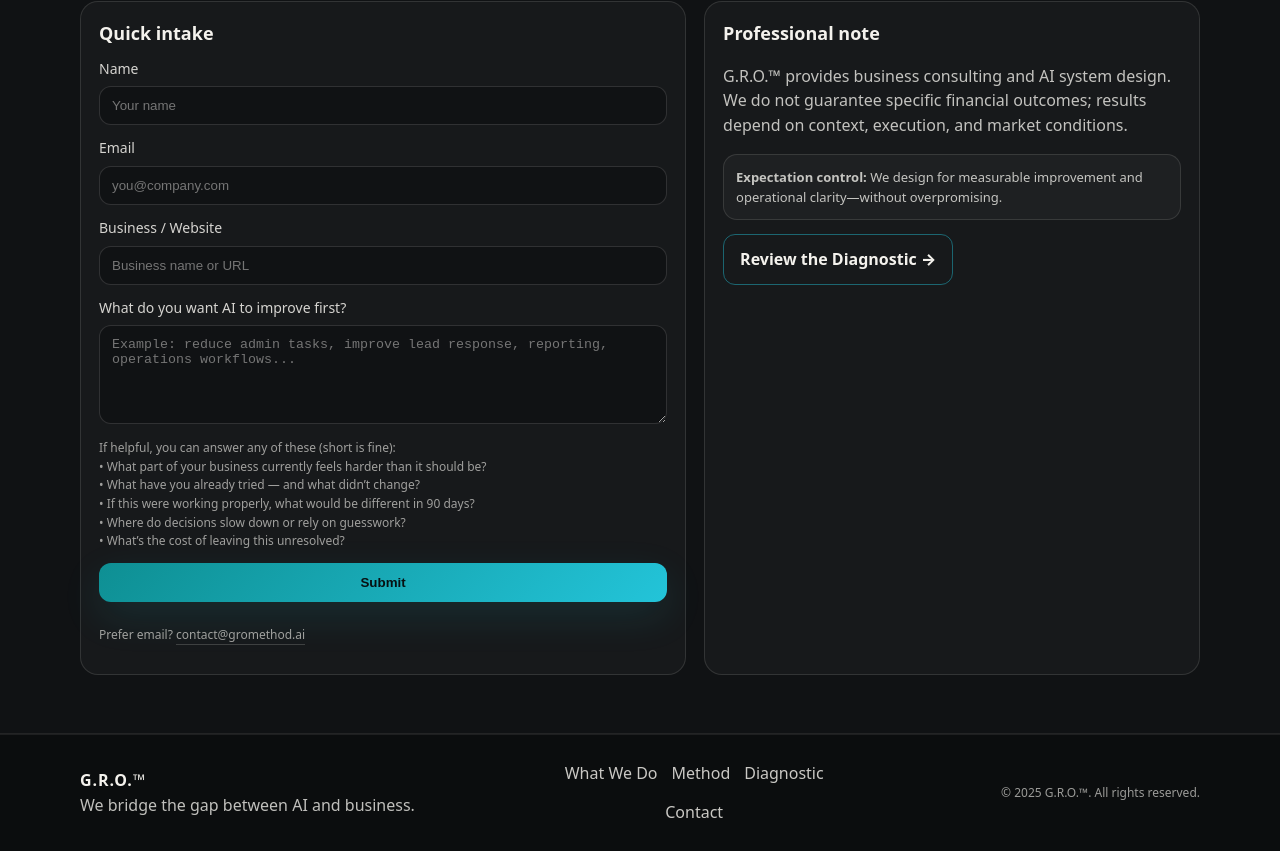
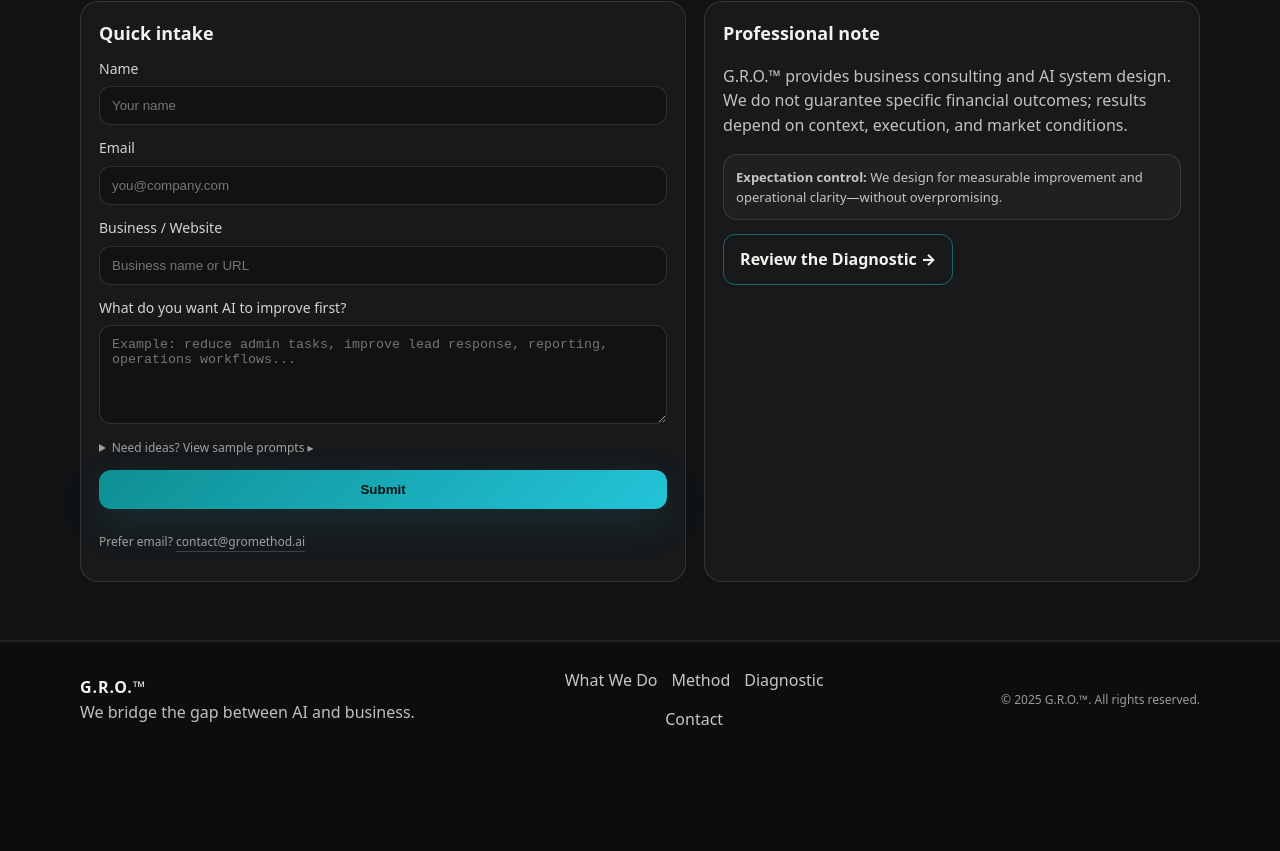
Before and after one commit to codyyork805-gif/gromethod.ai, a plain HTML site: page index.html in a window 1280 px wide. Shown: the part 2982-3833 px from the top of the page. After the commit the page ends 3740 px from the top, so only its background shows below. Drawn offline with Linux system fonts and the light colour scheme.

Commit message:
Add collapsible guided prompts in textarea section
Replaced static guided prompts with collapsible details for better user interaction.

```diff
--- a/index.html
+++ b/index.html
@@ -294,15 +294,19 @@
                 What do you want AI to improve first?
                 <textarea name="message" rows="5" placeholder="Example: reduce admin tasks, improve lead response, reporting, operations workflows..." required></textarea>
 
-                <!-- ✅ ADDED: subtle guided prompts (no CSS changes required) -->
-                <div class="fineprint" style="margin-top:8px;">
-                  If helpful, you can answer any of these (short is fine):<br>
+                <!-- ✅ ADDED: subtle guided prompts (collapsible, no CSS changes required) -->
+                <details class="fineprint" style="margin-top:8px;">
+                  <summary style="cursor:pointer;">
+                    Need ideas? View sample prompts ▸
+                  </summary>
+                  <div style="margin-top:8px;">
                     • What part of your business currently feels harder than it should be?<br>
                     • What have you already tried — and what didn’t change?<br>
                     • If this were working properly, what would be different in 90 days?<br>
                     • Where do decisions slow down or rely on guesswork?<br>
                     • What’s the cost of leaving this unresolved?
                   </div>
+                </details>
               </label>
 
               <button class="btn" type="submit">Submit</button>
```
Lines whose indentation alone changed are shown as unchanged.
